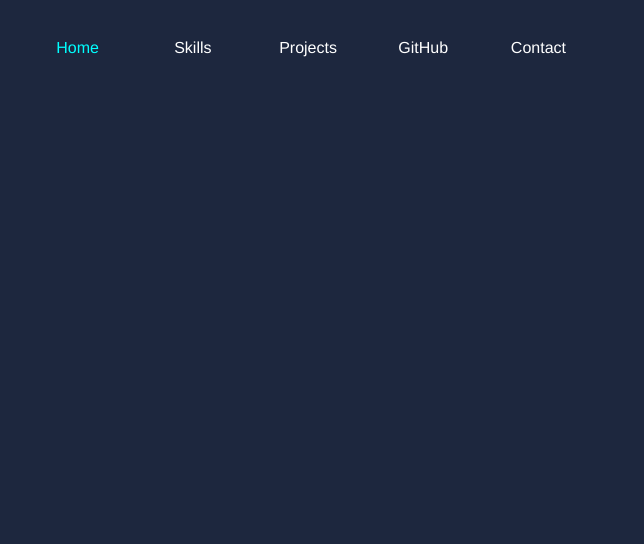
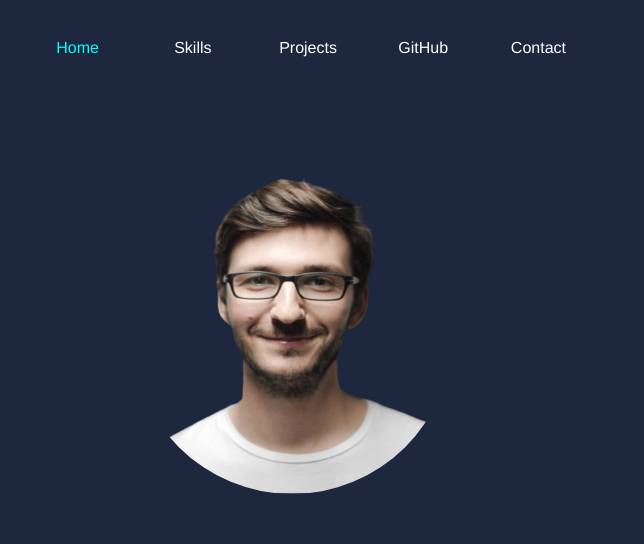
Before and after one commit to 123abhisek/Personal_Portfolio, a plain HTML site: page Protfolio/index.html in a window 1280 px wide. Shown: the top 544 px of the page, 636-1280 px from the left. Drawn offline with Linux system fonts and the light colour scheme.

Commit message:
index.html

```diff
--- a/Protfolio/index.html
+++ b/Protfolio/index.html
@@ -47,7 +47,7 @@
         <div class="btn" onclick="downloadFile()">Download CV</div>
       </div>
       <div class="container-right">
-
+        <img src="./img/perfil.png" alt="" />
       </div>
     </section>
 
```
